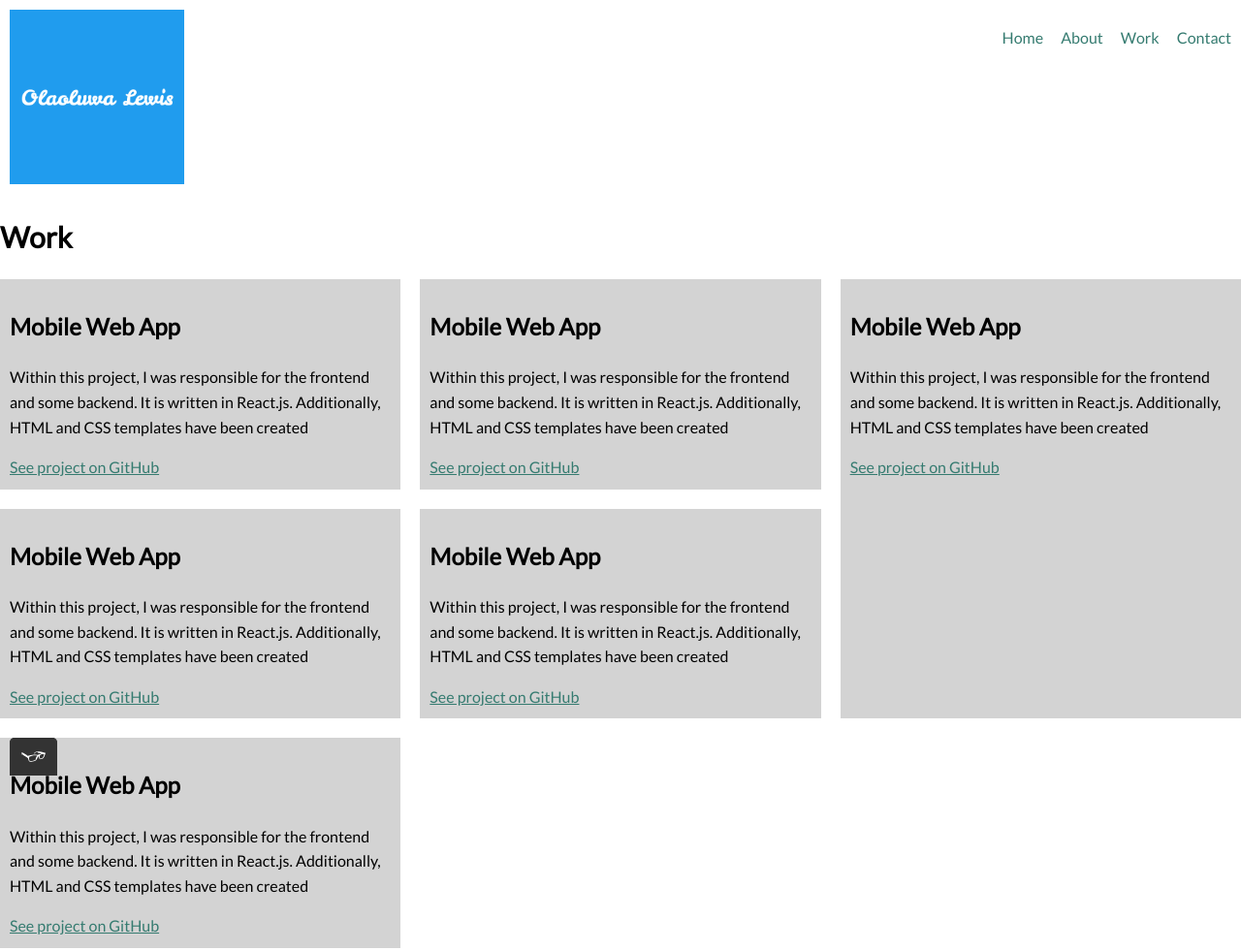
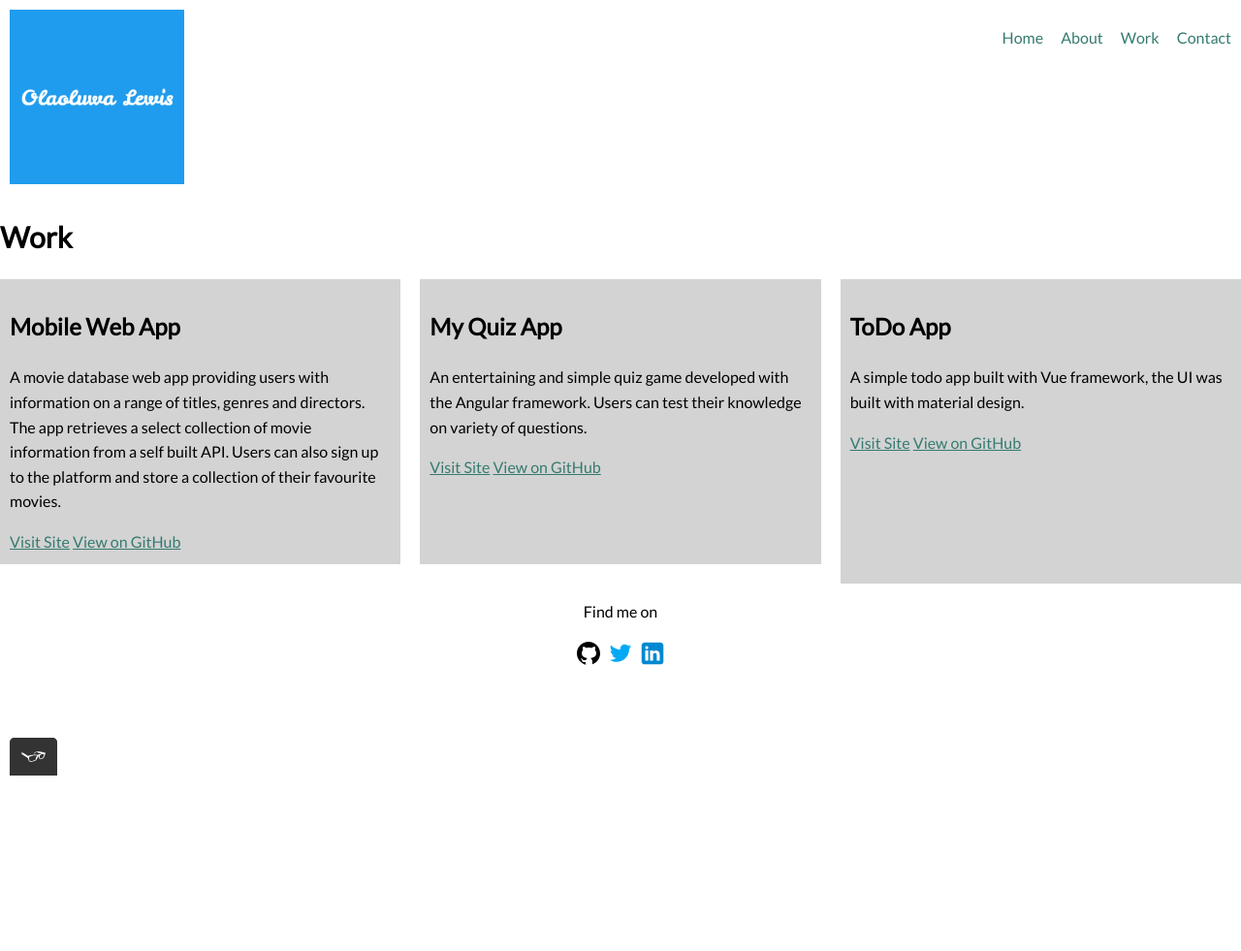
Before and after one commit to JLewis444/Portfolio-Website, a plain HTML site: page work.html in a window 1280 px wide. Shown: the top 981 px of the page at 97% size. After the commit the page ends 800 px from the top, so only its background shows below. Drawn offline with nearby package versions, Linux system fonts and the light colour scheme.

Commit message:
new projects

```diff
--- a/work.html
+++ b/work.html
@@ -41,50 +41,35 @@
         <div class="grid_item">
            <h2>Mobile Web App</h2>
            <p>
-              Within this project, I was responsible for the frontend and some backend. It is written in React.js. Additionally, HTML and CSS templates have been created
+              A movie database web app providing users with information on a range of titles, genres and directors. The
+              app retrieves a select collection of movie information from a self built API. Users can also sign up to the
+              platform and store a collection of their favourite movies.
            </p>
-           <a href="#">See project on GitHub</a>
+           <a href="https://lewis-myflix.herokuapp.com/client" target="blank" class="btn">Visit Site</a>
+           <a href="https://github.com/JLewis444/movie_api-master" target="blank" class="btn">View on GitHub</a>
         </div>
 
         <div class="grid_item">
-            <h2>Mobile Web App</h2>
+            <h2>My Quiz App</h2>
             <p>
-               Within this project, I was responsible for the frontend and some backend. It is written in React.js. Additionally, HTML and CSS templates have been created
+            An entertaining and simple quiz game developed with the Angular framework. Users can test their knowledge on variety of questions.
             </p>
-            <a href="#">See project on GitHub</a>
+            <a href="https://jlewis444.github.io/my-quiz-app/" target="blank" class="btn">Visit Site</a>
+            <a href="https://github.com/JLewis444/my-quiz-app" target="blank" class="btn">View on GitHub</a>
          </div>
 
          <div class="grid_item">
-               <h2>Mobile Web App</h2>
+               <h2>ToDo App</h2>
                <p>
-                  Within this project, I was responsible for the frontend and some backend. It is written in React.js. Additionally, HTML and CSS templates have been created
+                A simple todo app built with Vue framework, the UI was built with material design.
                </p>
-               <a href="#">See project on GitHub</a>
+               <a href="https://jlewis444.github.io/todo/" target="blank" class="btn">Visit Site</a>
+               <a href="https://github.com/JLewis444/todo" target="blank" class="btn">View on GitHub</a>
          </div>
 
-         <div class="grid_item">
-               <h2>Mobile Web App</h2>
-               <p>
-                  Within this project, I was responsible for the frontend and some backend. It is written in React.js. Additionally, HTML and CSS templates have been created
-               </p>
-               <a href="#">See project on GitHub</a>
-         </div>
 
-         <div class="grid_item">
-               <h2>Mobile Web App</h2>
-               <p>
-                  Within this project, I was responsible for the frontend and some backend. It is written in React.js. Additionally, HTML and CSS templates have been created
-               </p>
-               <a href="#">See project on GitHub</a>
-         </div>
 
-         <div class="grid_item">
-               <h2>Mobile Web App</h2>
-               <p>
-                  Within this project, I was responsible for the frontend and some backend. It is written in React.js. Additionally, HTML and CSS templates have been created
-               </p>
-               <a href="#">See project on GitHub</a>
-         </div>
+
 
      </div>
   </section>
```
Also changed, not shown: contact.html (+1 -1 lines).
